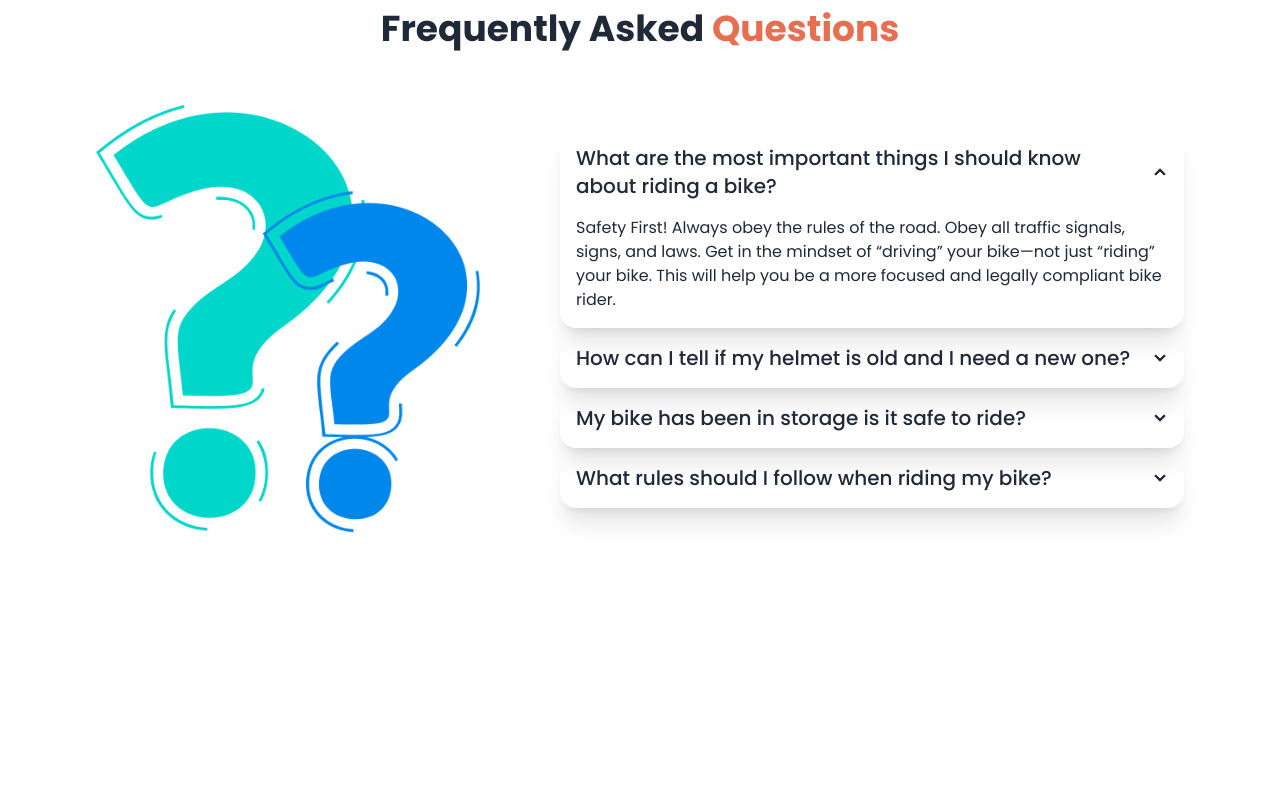
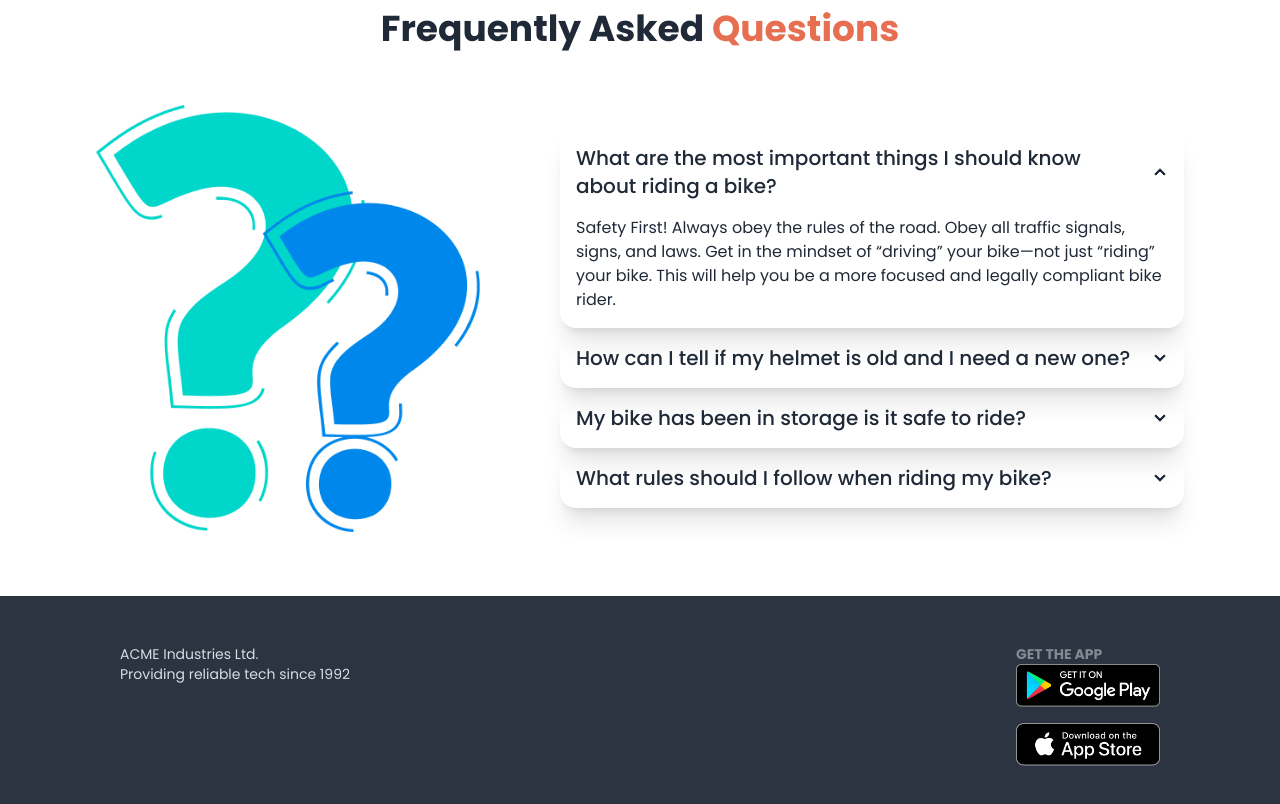
Before and after one commit to Apurba1903/Biker-Zone, a plain HTML site: page index.html in a window 1280 px wide. Shown: the part 2693-3497 px from the top of the page. Before the commit the page ends 3289 px from the top, so only its background shows below. Drawn offline with nearby package versions, Linux system fonts and the light colour scheme.

Commit message:
completed

```diff
--- a/index.html
+++ b/index.html
@@ -34,8 +34,6 @@
             font-family: 'Poppins', sans-serif;
         }
     </style>
-
-
 
 </head>
 
@@ -189,6 +187,7 @@
     </header>
 
     <main class="p-2 md:container md:mx-auto lg:px-20">
+
         <!-- Featured Bike -->
         <section class="py-10 text-center">
             <h1 class="text-2xl lg:text-4xl font-bold">Fetured Bikes In This Year</h1>
@@ -201,7 +200,6 @@
 
             </div>
         </section>
-
 
         <!-- Latest News -->
         <section class="py-10 text-center ">
@@ -359,11 +357,27 @@
                 </div>
               </div>
         </section>
+
     </main>
 
-    <footer>
+    <footer class="footer p-10 bg-neutral">
+        <div class="p-2 flex-col md:container md:mx-auto lg:px-20 text-neutral-content lg:flex lg:flex-row lg:justify-between">
+            <div>
 
-    </footer>
+
+                <p>ACME Industries Ltd.<br/>Providing reliable tech since 1992</p>
+
+
+              </div>
+              <div>
+                <span class="footer-title">Get the App</span>
+                <div class="grid grid-col-1 gap-4">
+                  <a><img class="w-36" src="images/others/android.png" alt=""></a>
+                  <a><img class="w-36" src="images/others/ios.png" alt=""></a>
+                </div>
+              </div>
+        </div>
+      </footer>
 </body>
 
 </html>
```
